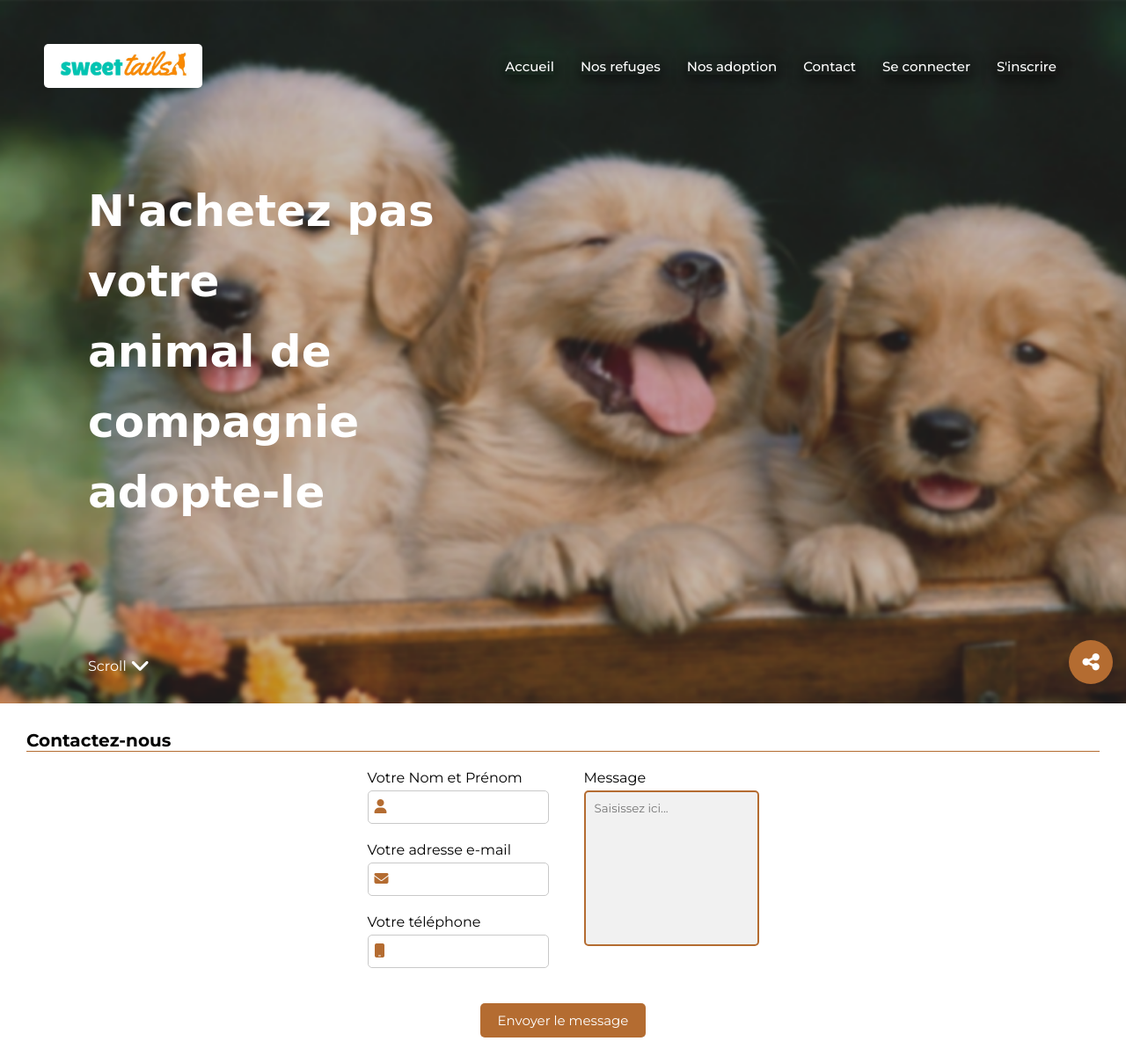
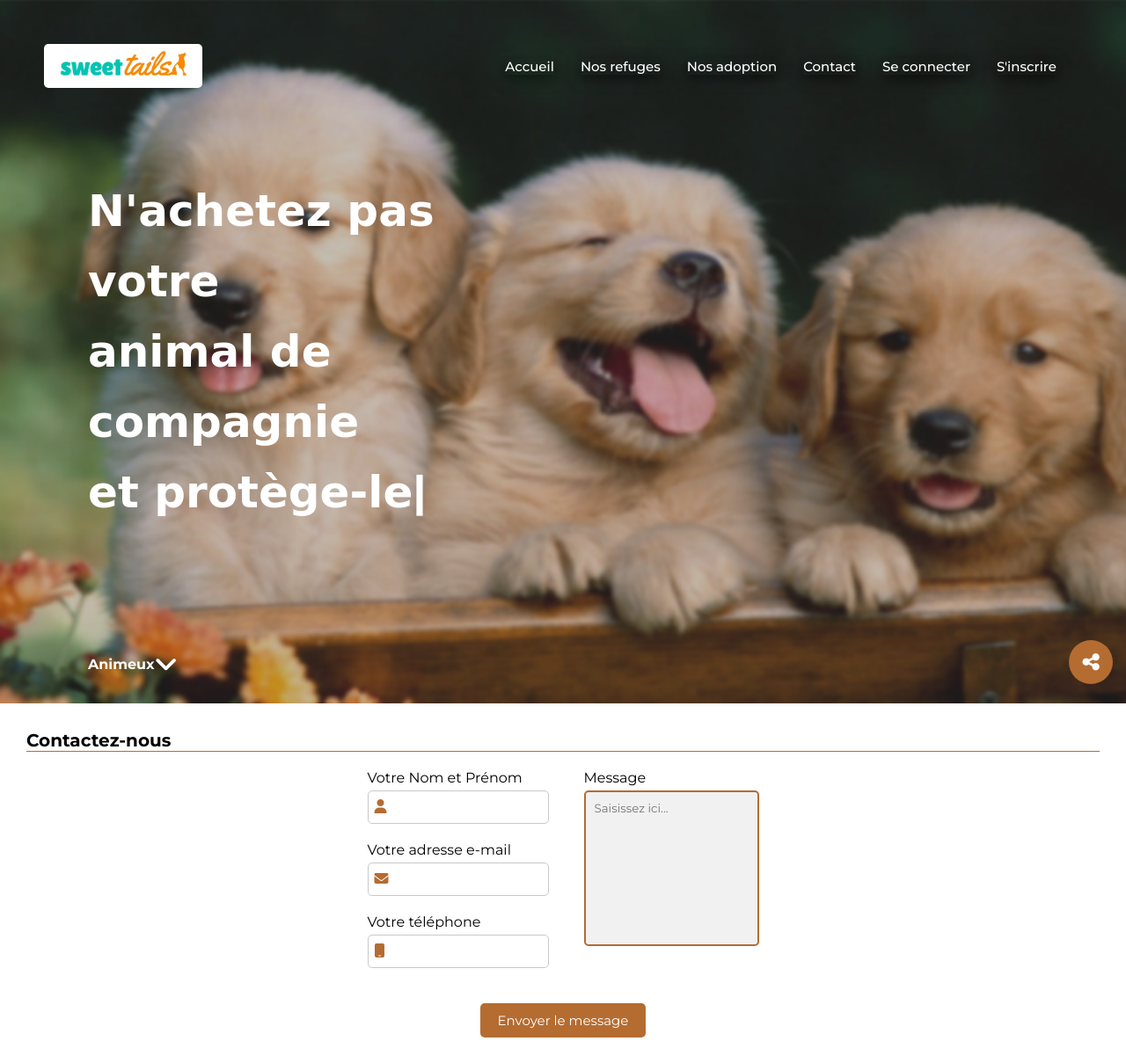
Before and after one commit to touXik/tpihm-l3, a PHP site: page / in a window 1280 px wide. Shown: the top 1209 px of the page at 88% size. Run offline with PHP 8.4, Linux system fonts and the light colour scheme; some libraries are stand-ins or nearby versions.

Commit message:
version9

```diff
--- a/css/styles.css
+++ b/css/styles.css
@@ -98,15 +98,22 @@
     font-family: "Abril Fatface", cursive;
     font-weight: 30px;
 }
+.texte{
+  width: 50%;
+  color: white;
+  font-size: 50px;
+  font-family: "Abril Fatface", cursive;
+  font-weight: 30px;
+}
 
 .delivery-link {
-  line-height: 20px;
+  line-height: 25px;
   text-decoration: none;
   display: flex;
   align-items: center;
   position: absolute;
   bottom: 30px;
-  width: 70px;
+  width: 100px;
   justify-content: space-between;
   overflow: hidden;
 }
@@ -114,6 +121,7 @@
   color: white;
   position: relative;
   transition: transform 0.4s;
+  font-weight: bold;
 }
 
 .scroll-text::before {
@@ -127,7 +135,7 @@
 }
 
 .scroll-icon {
-  font-size: 25px;
+  font-size: 30px;
   color: white;
 }
 
--- a/index.html
+++ b/index.html
@@ -42,10 +42,10 @@
             </div>
         </header>
         <div class="landing">
-            <h1 class="big-title">N'achetez pas votre <br> animal de compagnie<br> adopte-le</h1>
+            <h1 class="big-title">N'achetez pas votre <br> animal de compagnie<br> <span class="texte"></span> </h1>
 
             <a href="#footer" class="delivery-link">
-            <span class="scroll-text" data-text="Scroll">Scroll</span>
+            <span class="scroll-text" data-text="Animeux">Animeux</span>
             <i class="scroll-icon fas fa-angle-down"></i>
             </a>
 
@@ -117,6 +117,10 @@
     </footer>
 
 
+
+  <!-- ------------------------------------------------------------- -->
+   <script src="https://cdnjs.cloudflare.com/ajax/libs/jquery/3.6.0/jquery.min.js"></script>
+       <script src="https://cdnjs.cloudflare.com/ajax/libs/typed.js/2.0.12/typed.min.js"></script>
 <!------------------------------------------------------------------------------------------------------>
 
     <script type="text/javascript" src="js/js.js"></script>
@@ -124,6 +128,8 @@
 
 
 
+
+
 </body>
 
 </html>
--- a/js/js.js
+++ b/js/js.js
@@ -1,4 +1,12 @@
 
+$(document).ready(function(){
+    var typed = new Typed(".texte", {
+        strings: ["adopte-le", "aime-le"," et protège-le "],
+        typeSpeed: 80,
+        backSpeed: 60,
+        loop: true
+    });
+});
 
 
 //bouton__partage -------------------------------------------------------------
```
